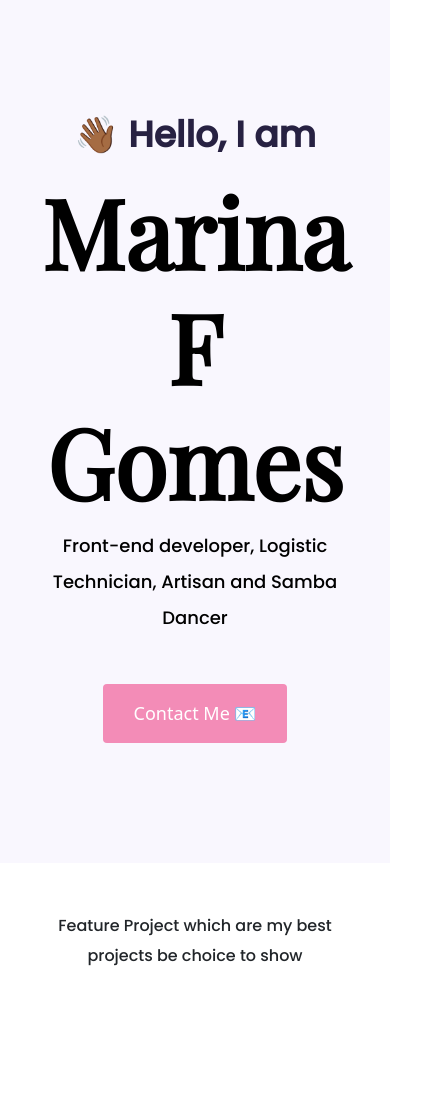
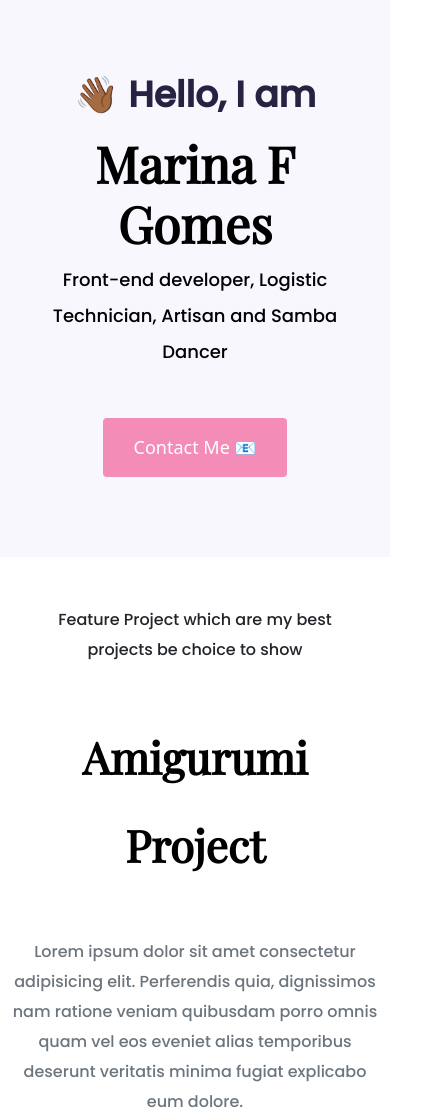
Before and after one commit to Maarinafgg/Portifolio-project, a plain HTML site: page index.html in a window 390 px wide. Shown: the top 1120 px of the page, 422 px wide, since content can reach past the window. Drawn offline with nearby package versions, Linux system fonts and the light colour scheme; a web font is replaced by a local one.

Commit message:
responsive style for small devices

```diff
--- a/style.css
+++ b/style.css
@@ -75,3 +75,19 @@ p{
 .project-description{
     padding: 120px 60px ;
 }
+@media(max-width: 900px){
+    h1{
+        font-size: 50px;
+    }
+    h2{
+        font-size: 44px;
+        line-height: 2;
+    }
+    .hero{
+        padding: 80px 20px;
+    }
+    .project-description{
+        padding: 0;
+        text-align: center;
+    }
+}
```
